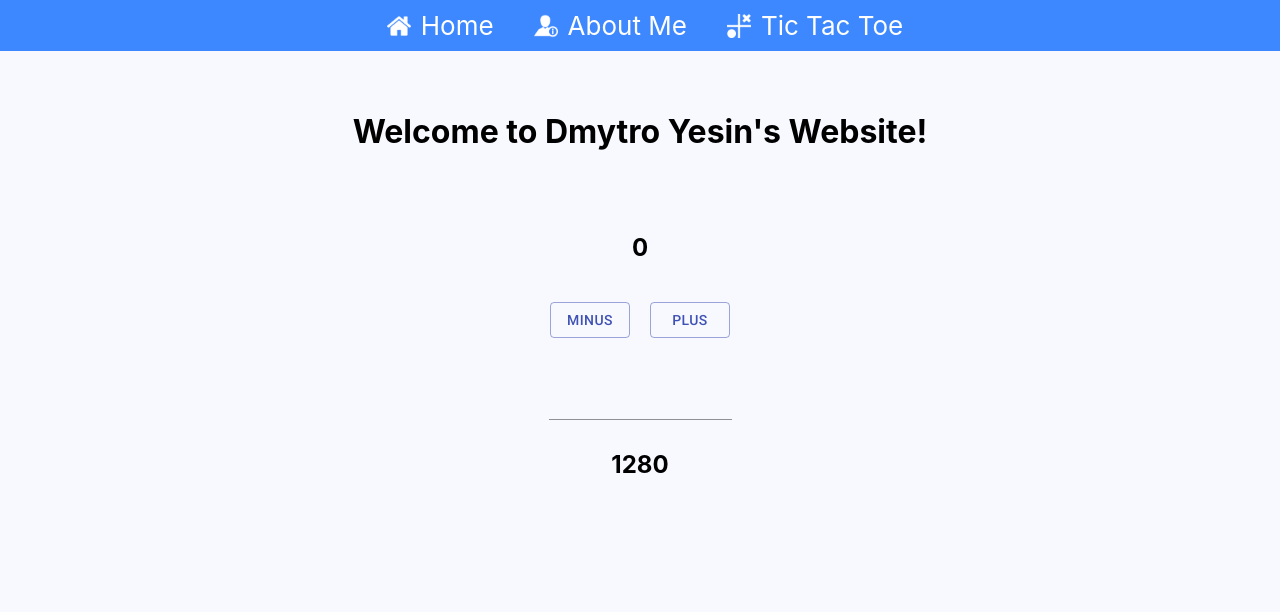
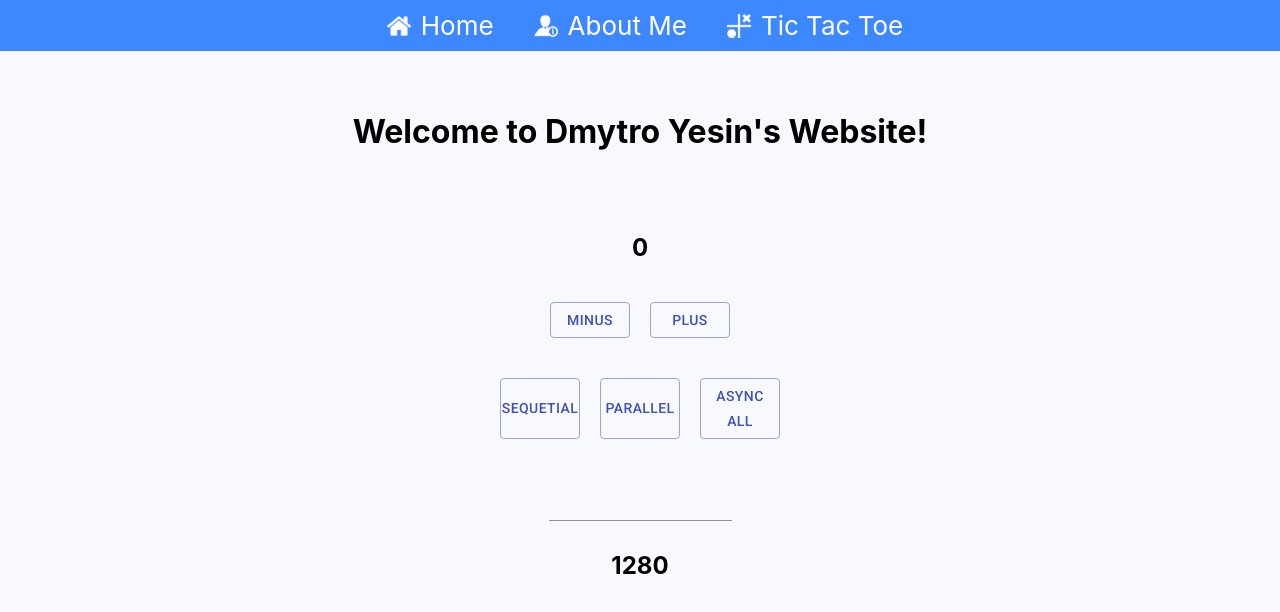
Before and after one commit to DmytroYesin/Portfolio_Project, a React app: page /trash in a window 1280 px wide. Shown: the top 612 px of the page. Built offline with nearby package versions, Linux system fonts and the light colour scheme.

Commit message:
WIP: some trainings

```diff
--- a/src/components/Pages/AboutMe/AboutMe.tsx
+++ b/src/components/Pages/AboutMe/AboutMe.tsx
@@ -83,7 +83,9 @@ function AboutMe() {
                         <div className="Accordion_list">
                             <div className="prev_jobs_item">
                                 <div className="jobs_item_title">
-
+                                    <div className="jobs_item_title-position">Front-End developer</div>
+                                    <div className="jobs_item_title-company">Navinox, Kyiv (Software developing)</div>
+                                    <div className="jobs_item_title-company">07.2019 – now</div>
                                 </div>
                                 <div className="jobs_item_description">
 
--- a/src/components/Pages/Trash/Trash.tsx
+++ b/src/components/Pages/Trash/Trash.tsx
@@ -16,6 +16,50 @@ const Trash = () => {
         document.title =  inputVal;
     });
 
+    const sleep = (ms: number) => new Promise((res) => setTimeout(res, ms));
+
+    const loadProfile = async () => {
+        await sleep(1700);
+        console.log({ profileId: "1" });
+        return { profileId: "1" };
+    };
+    const loadProducts = async () => {
+        await sleep(1800);
+        console.log([{ productId: "2" }]);
+        return [{ productId: "2" }];
+    };
+    const loadBasket = async () => {
+        await sleep(1900);
+        console.log({ products: [{ productId: "2" }] });
+        return { products: [{ productId: "2" }] };
+    };
+
+    async function sequential() {
+        const profile = await loadProfile();
+        const products = await loadProducts();
+        const basket = await loadBasket();
+        return console.log({ profile, products, basket });
+    }
+
+    async function parallelStupid() {
+        let profilePromise = loadProfile();
+        let productsPromise = loadProducts();
+        let basketPromise = loadBasket();
+        const profile = await profilePromise;
+        const products = await productsPromise;
+        const basket = await basketPromise;
+        return console.log({ profile, products, basket });
+    }
+
+    async function AsyncAll() {
+        let [profile, products, basket] = await Promise.all([
+            loadProfile(),
+            loadProducts(),
+            loadBasket(),
+        ]);
+        return console.log({ profile, products, basket });
+    }
+
     return <>
         <div className="rootHome">
             <h1>Welcome to Dmytro Yesin's Website!</h1>
@@ -30,6 +74,20 @@ const Trash = () => {
 
             <Button  onClick={() => updClicker(clicker + 1)} variant="outlined" color="primary">
                 Plus
+            </Button>
+        </div>
+
+        <div className="btn_block">
+            <Button  onClick={() => sequential()} variant="outlined" color="primary">
+                sequetial
+            </Button>
+
+            <Button  onClick={() => parallelStupid()} variant="outlined" color="primary">
+                Parallel
+            </Button>
+
+            <Button  onClick={() => AsyncAll()} variant="outlined" color="primary">
+                Async All
             </Button>
         </div>
 
```
